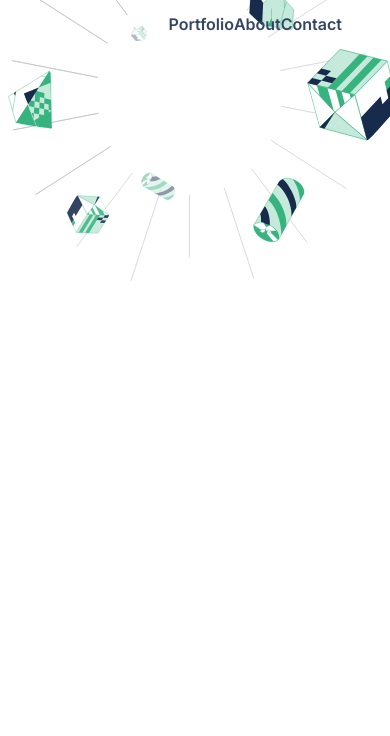
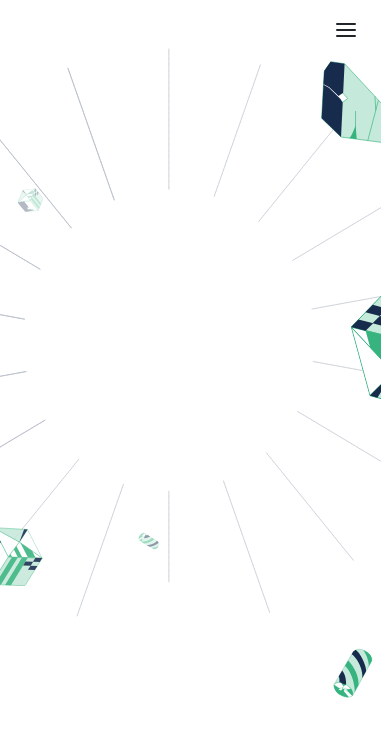
Before and after one commit to toyman640/portfolio-rebuild, a React (Vite) app in the folder my-portfolio/: page / in a window 390 px wide. Shown: the top 736 px of the page. Built offline with nearby package versions, Linux system fonts and the light colour scheme.

Commit message:
add menu for all screen sizes

```diff
--- a/my-portfolio/package.json
+++ b/my-portfolio/package.json
@@ -14,7 +14,8 @@
     "framer-motion": "^12.19.1",
     "react": "^19.1.0",
     "react-bootstrap": "^2.10.10",
-    "react-dom": "^19.1.0"
+    "react-dom": "^19.1.0",
+    "react-icons": "^5.5.0"
   },
   "devDependencies": {
     "@eslint/js": "^9.29.0",
--- a/my-portfolio/src/component/FirstSection.css
+++ b/my-portfolio/src/component/FirstSection.css
@@ -1,8 +1,8 @@
 .FirstSection {
-  position: relative;
-  width: 100%;
   display: flex;
   flex-direction: column;
+  width: 100%;
+  position: relative;
 }
 
 .bg-img {
@@ -11,10 +11,14 @@
   display: block;
 }
 
-.content {
+.BackgroundSection {
   position: absolute;
-  top: 0;
-  left: 0;
-  width: 100%;
-  z-index: 1;
+  z-index: -1;
 }
+
+/* Optional: add spacing between nav and background image on mobile */
+@media (max-width: 768px) {
+  .BackgroundSection {
+    margin-top: 3rem;
+  }
+}
--- a/my-portfolio/src/component/FirstSection.jsx
+++ b/my-portfolio/src/component/FirstSection.jsx
@@ -1,14 +1,29 @@
-import React from "react";
+import React, { useState, useEffect } from "react";
 import NavBar from "./NavBar";
 import "./FirstSection.css";
 import backgroundImage from "../assets/first-section-bg.svg";
+import backgroundImageMobile from "../assets/first-section-bg-mobile.svg";
 
 const FirstSection = () => {
+  const [isMobile, setIsMobile] = useState(window.innerWidth < 769);
+
+  useEffect(() => {
+    const handleResize = () => setIsMobile(window.innerWidth < 769);
+    window.addEventListener("resize", handleResize);
+    return () => window.removeEventListener("resize", handleResize);
+  }, []);
+
   return (
     <div className="FirstSection">
-      <img src={backgroundImage} alt="Background" className="bg-img" />
-      <div className="content">
-        <NavBar />
+      <NavBar />
+
+      {/* Show background below NavBar */}
+      <div className="BackgroundSection">
+        <img
+          src={isMobile ? backgroundImageMobile : backgroundImage}
+          alt="Background"
+          className="bg-img"
+        />
       </div>
     </div>
   );
--- a/my-portfolio/src/component/NavBar.css
+++ b/my-portfolio/src/component/NavBar.css
@@ -1,16 +1,30 @@
 .NavBar {
   display: flex;
-  justify-content: center;
-  margin-top: 2%;
+  flex-direction: column;
+  align-items: center;
+  padding: 1rem;
 }
 
-/* .NavLink:hover {
-  background-color: #36b37f;
-  padding: 12px;
-  border-radius: 4px;
-  color: #fff;
-} */
 
+.NavHeader {
+  display: flex;
+  justify-content: flex-end;
+  width: 100%;
+  padding-right: 1rem;
+}
+
+.Logo {
+  font-size: 1.5rem;
+  font-weight: bold;
+  color: #344563;
+}
+
+.Hamburger {
+  display: none;
+  cursor: pointer;
+}
+
+/* Desktop Nav */
 .NavItems {
   font-family: "Inter", sans-serif;
   width: 30%;
@@ -22,7 +36,34 @@
   color: #344563;
 }
 
+/* Mobile Nav */
+.MobileNavItems {
+  list-style: none;
+  padding: 0;
+  margin-top: 1rem;
+  text-align: center;
+}
+
+.MobileNavLink {
+  margin: 0.5rem 0;
+  font-weight: bold;
+  color: #344563;
+  cursor: pointer;
+}
+
+/* NavLink hover transition (Desktop only) */
 .NavLink {
   cursor: pointer;
   transition: all 0.1s ease;
 }
+
+/* Responsive */
+@media (max-width: 768px) {
+  .NavItems {
+    display: none;
+  }
+
+  .Hamburger {
+    display: block;
+  }
+}
--- a/my-portfolio/src/component/NavBar.jsx
+++ b/my-portfolio/src/component/NavBar.jsx
@@ -1,15 +1,25 @@
-import React from "react";
+import React, { useState } from "react";
 import "./NavBar.css";
 import { motion } from "framer-motion";
+import { FiMenu, FiX } from "react-icons/fi";
 
 const NavBar = () => {
+  const [isMobileMenuOpen, setIsMobileMenuOpen] = useState(false);
+
   return (
     <div className="NavBar">
+      {/* Top bar with only hamburger aligned right */}
+      <div className="NavHeader">
+        <div className="Hamburger" onClick={() => setIsMobileMenuOpen(!isMobileMenuOpen)}>
+          {isMobileMenuOpen ? <FiX size={24} /> : <FiMenu size={24} />}
+        </div>
+      </div>
+
+      {/* Desktop Nav */}
       <ul className="NavItems">
-        {/* <li className="NavLink">Portfolio</li>
-        <li className="NavLink">About</li>
-        <li className="NavLink">Contact</li> */}
+        {["Portfolio", "About", "Contact"].map((item, i) => (
           <motion.li
+            key={i}
             className="NavLink"
             whileHover={{
               backgroundColor: "#36b37f",
@@ -19,34 +29,23 @@ const NavBar = () => {
               transition: { type: "spring", stiffness: 300 },
             }}
           >
-          Portfolio
+            {item}
           </motion.li>
-        <motion.li
-          className="NavLink"
-          whileHover={{
-            backgroundColor: "#36b37f",
-            color: "#fff",
-            padding: "12px",
-            borderRadius: "4px",
-            transition: { type: "spring", stiffness: 300 },
-          }}
-        >
-          About
-        </motion.li>
-        <motion.li
-          className="NavLink"
-          whileHover={{
-            backgroundColor: "#36b37f",
-            color: "#fff",
-            padding: "12px",
-            borderRadius: "4px",
-            transition: { type: "spring", stiffness: 300 },
-          }}
-        >
-          Contact
-        </motion.li>
+        ))}
       </ul>
+
+      {/* Mobile Nav */}
+      {isMobileMenuOpen && (
+        <ul className="MobileNavItems">
+          {["Portfolio", "About", "Contact"].map((item, i) => (
+            <li key={i} className="MobileNavLink" onClick={() => setIsMobileMenuOpen(false)}>
+              {item}
+            </li>
+          ))}
+        </ul>
+      )}
     </div>
   );
 };
+
 export default NavBar;
```
Also changed, not shown: my-portfolio/src/assets/first-section-bg-mobile.svg (added), 1 other file (tests, documents, lock files or other folders). Lines whose indentation alone changed are shown as unchanged.
